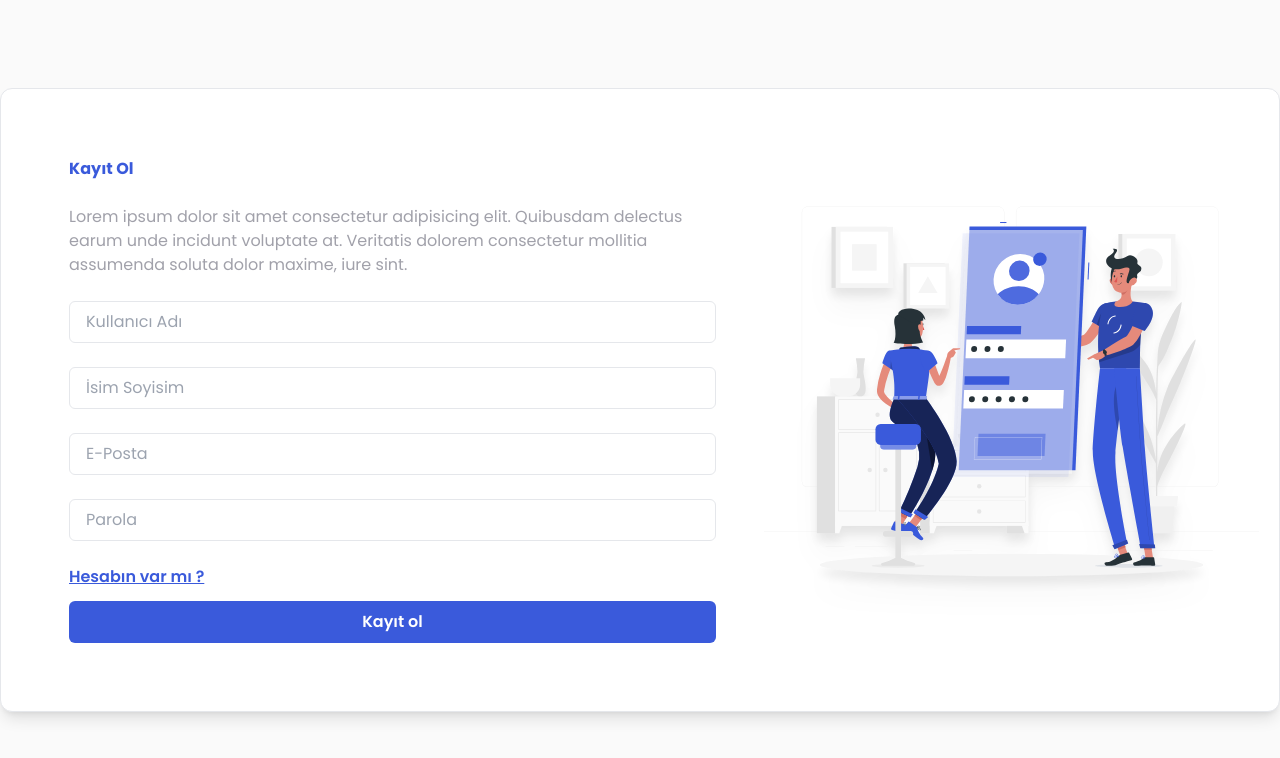
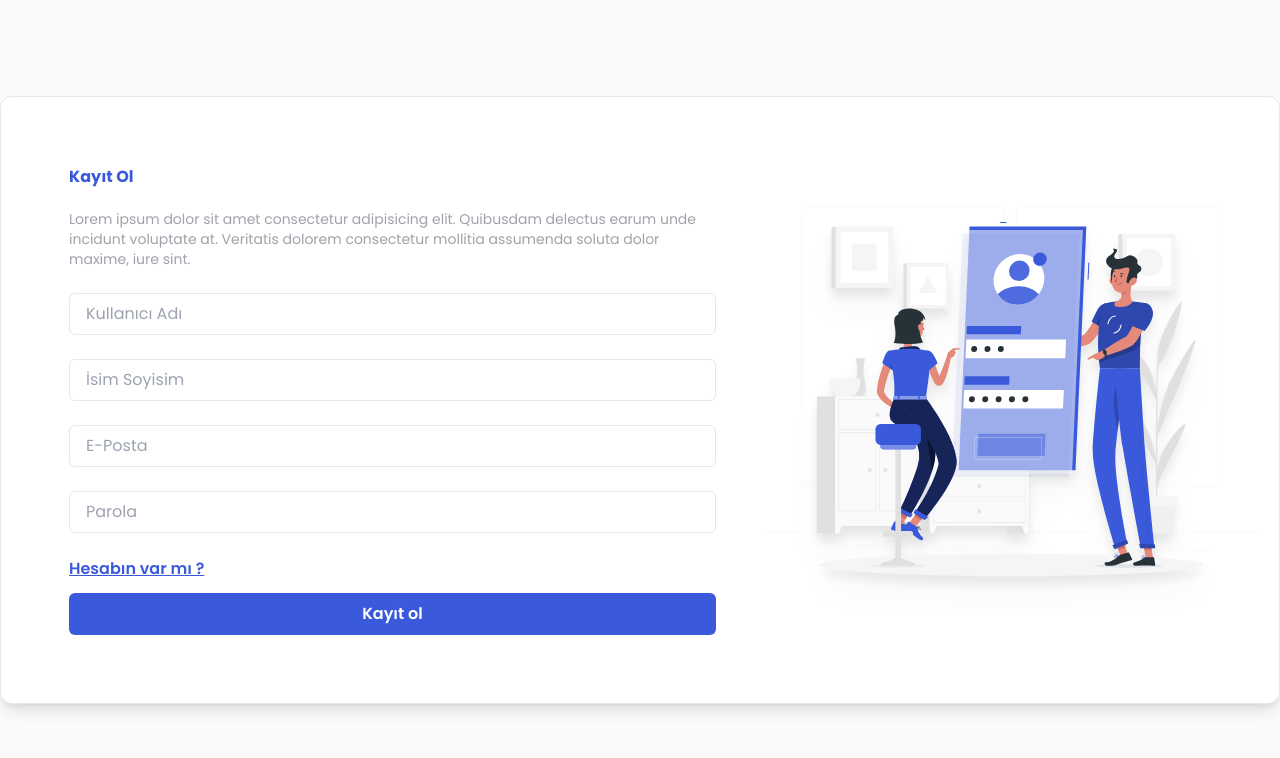
Before and after one commit to ozmberkan/goalboard, a React (Vite) app: page /register in a window 1280 px wide. Shown: the top 758 px of the page. Built offline with nearby package versions, Linux system fonts and the light colour scheme.

Commit message:
Yazı boyutları ayarlandı.

```diff
--- a/src/pages/Auth/Login/Login.jsx
+++ b/src/pages/Auth/Login/Login.jsx
@@ -28,12 +28,14 @@ const Login = () => {
         <img src={RegisterSVG} className="drop-shadow-xl w-[550px]" />
       </div>
       <div className="w-[60%]  flex flex-col gap-y-5 items-start justify-start p-12">
-        <h1 className="text-[45px] font-bold text-base">Giriş Yap</h1>
-        <p className="text-zinc-400">
-          Lorem ipsum dolor sit amet consectetur adipisicing elit. Quibusdam
-          delectus earum unde incidunt voluptate at. Veritatis dolorem
-          consectetur mollitia assumenda soluta dolor maxime, iure sint.
-        </p>
+        <div className="flex flex-col gap-y-5">
+          <h1 className="text-5xl font-bold text-base">Giriş Yap</h1>
+          <p className="text-zinc-400 text-sm">
+            Lorem ipsum dolor sit amet consectetur adipisicing elit. Quibusdam
+            delectus earum unde incidunt voluptate at. Veritatis dolorem
+            consectetur mollitia assumenda soluta dolor maxime, iure sint.
+          </p>
+        </div>
         <form
           className="w-full grid grid-cols-1 gap-3"
           onSubmit={handleSubmit(loginHandle)}
--- a/src/pages/Auth/Register/Register.jsx
+++ b/src/pages/Auth/Register/Register.jsx
@@ -25,12 +25,14 @@ const Register = () => {
   return (
     <div className="container mx-auto  bg-white border rounded-xl p-5 flex shadow-lg">
       <div className="w-[60%] flex flex-col gap-y-6 items-start justify-start p-12">
-        <h1 className="text-[45px] font-bold text-base">Kayıt Ol</h1>
-        <p className="text-zinc-400">
-          Lorem ipsum dolor sit amet consectetur adipisicing elit. Quibusdam
-          delectus earum unde incidunt voluptate at. Veritatis dolorem
-          consectetur mollitia assumenda soluta dolor maxime, iure sint.
-        </p>
+        <div className="flex flex-col gap-y-5">
+          <h1 className="text-5xl font-bold text-base">Kayıt Ol</h1>
+          <p className="text-zinc-400 text-sm">
+            Lorem ipsum dolor sit amet consectetur adipisicing elit. Quibusdam
+            delectus earum unde incidunt voluptate at. Veritatis dolorem
+            consectetur mollitia assumenda soluta dolor maxime, iure sint.
+          </p>
+        </div>
         <form
           className="w-full grid grid-cols-1 "
           onSubmit={handleSubmit(registerHandle)}
```
